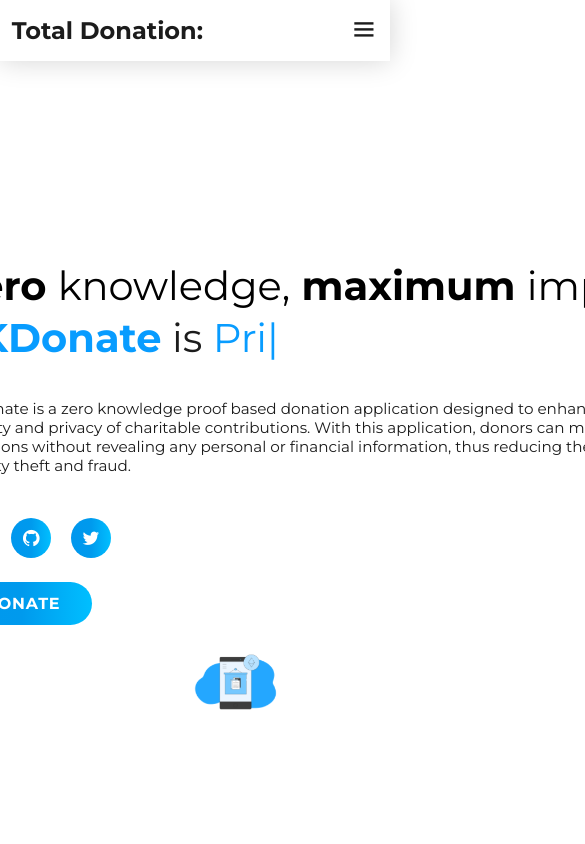
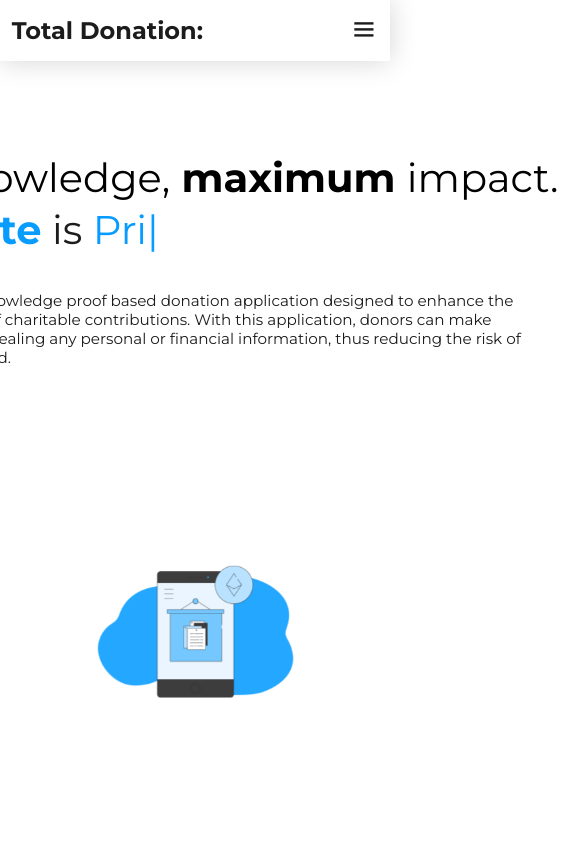
Before and after one commit to AlhanGraphics/web3-donation, a website: page webapp/views/index.html in a window 390 px wide. Shown: the top 844 px of the page, 585 px wide, since content can reach past the window. Drawn offline with nearby package versions, Linux system fonts and the light colour scheme; files that its build step writes are made by us from their sources; files whose address does not match are found by name.

Commit message:
responsive deneme 2.

```diff
--- a/webapp/public/css/style.css
+++ b/webapp/public/css/style.css
@@ -419,12 +419,10 @@ section {
   justify-content: center;
   display: flex;
   align-items: center;
-  padding: 20rem 0 0 30rem;
 }
 
 .home-img img {
-  width: 100rem;
-  padding:0 20rem 0 0;
+  width: 90rem;
   animation: floatImage 4s ease-in-out infinite;
   align-items: center;
 
```
